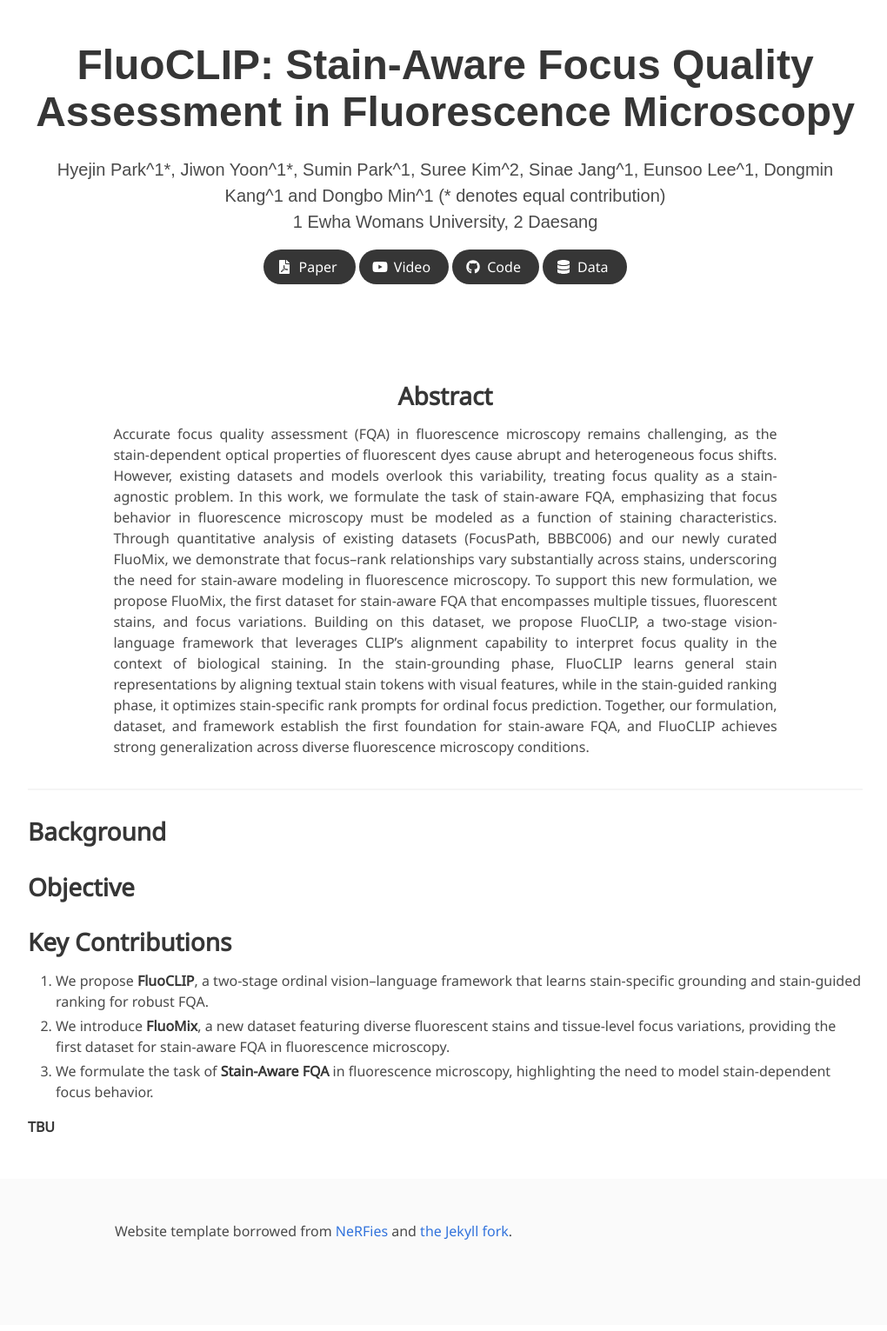
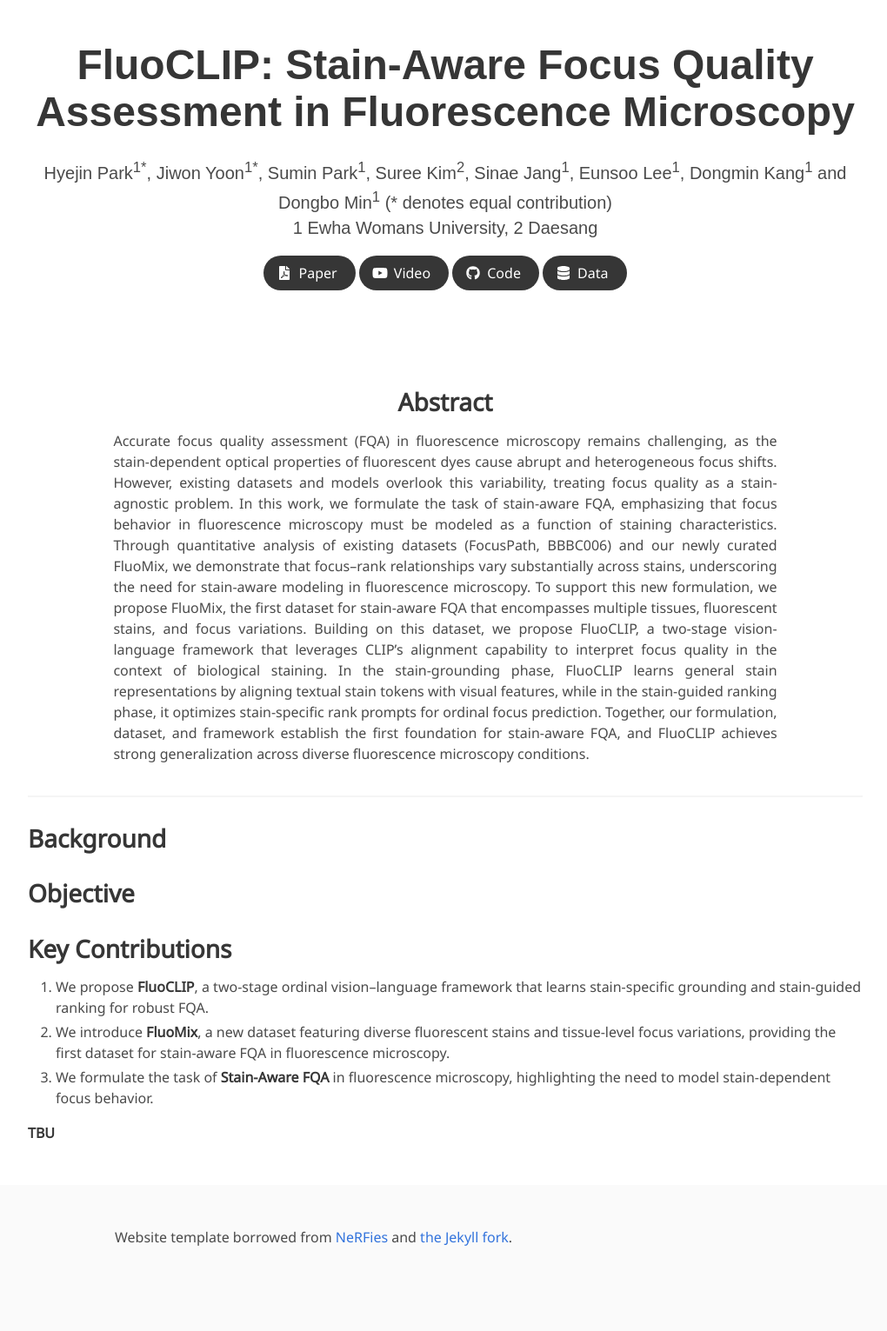
Before and after one commit to FluoCLIP/FluoCLIP.github.io, a Jekyll site: the page built from index.md, in a window 1280 px wide. Shown: the whole page at 87% size, without its empty margins (128-1148 px from the left). Built offline with Jekyll 4.4.1, drawn with Linux system fonts in a browser that asks for light colours; some web fonts are replaced.

```diff
--- a/index.md
+++ b/index.md
@@ -3,7 +3,7 @@ layout: project_page
 permalink: /
 
 title: "FluoCLIP: Stain-Aware Focus Quality Assessment in Fluorescence Microscopy"
-authors: "Hyejin Park^1*, Jiwon Yoon^1*, Sumin Park^1, Suree Kim^2, Sinae Jang^1, Eunsoo Lee^1, Dongmin Kang^1 and Dongbo Min^1 (* denotes equal contribution)"
+authors: "Hyejin Park<sup>1*</sup>, Jiwon Yoon<sup>1*</sup>, Sumin Park<sup>1</sup>, Suree Kim<sup>2</sup>, Sinae Jang<sup>1</sup>, Eunsoo Lee<sup>1</sup>, Dongmin Kang<sup>1</sup> and Dongbo Min<sup>1</sup> (* denotes equal contribution)"
 affiliations: "1 Ewha Womans University, 2 Daesang"
 paper: TBU
 video: None
```
